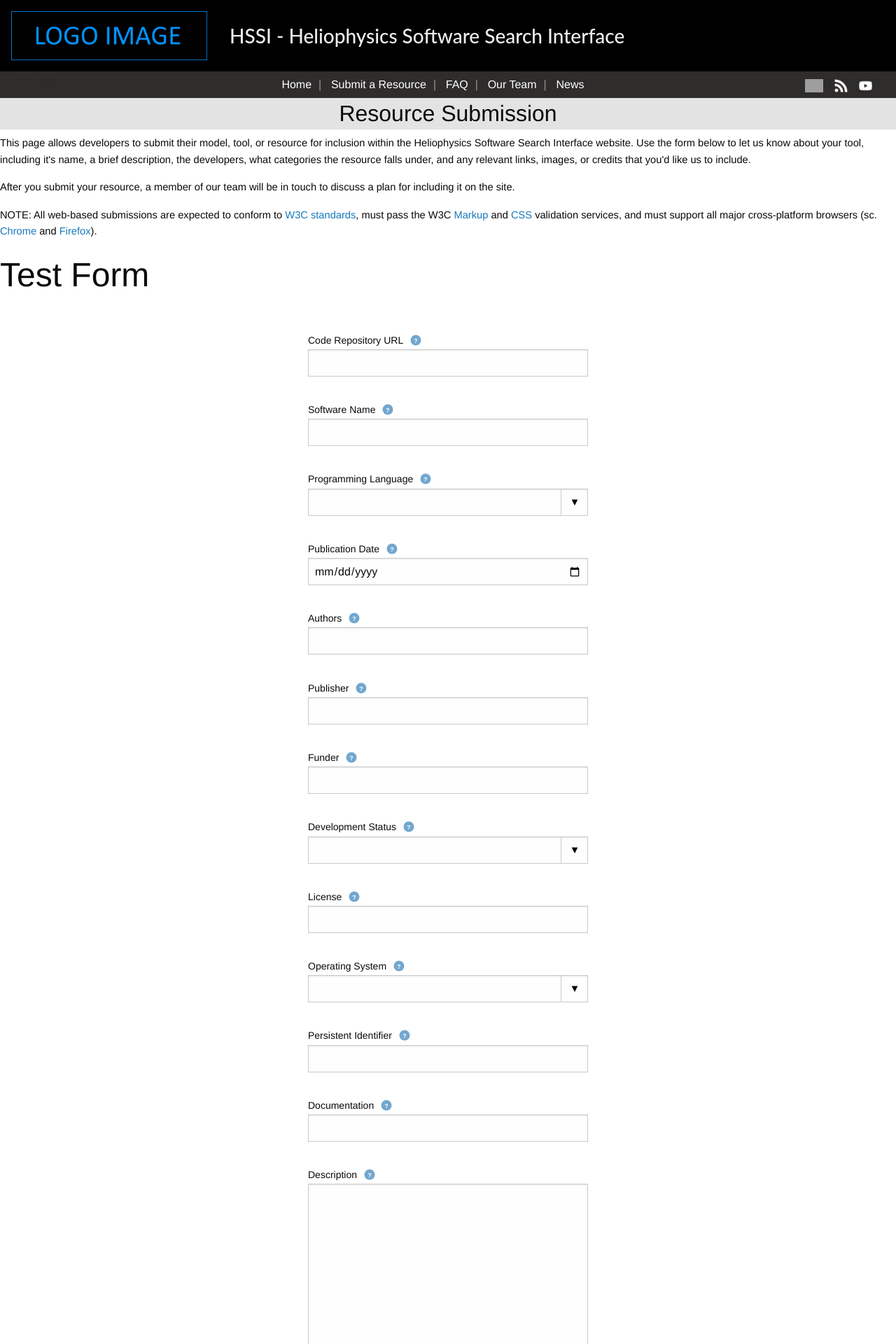
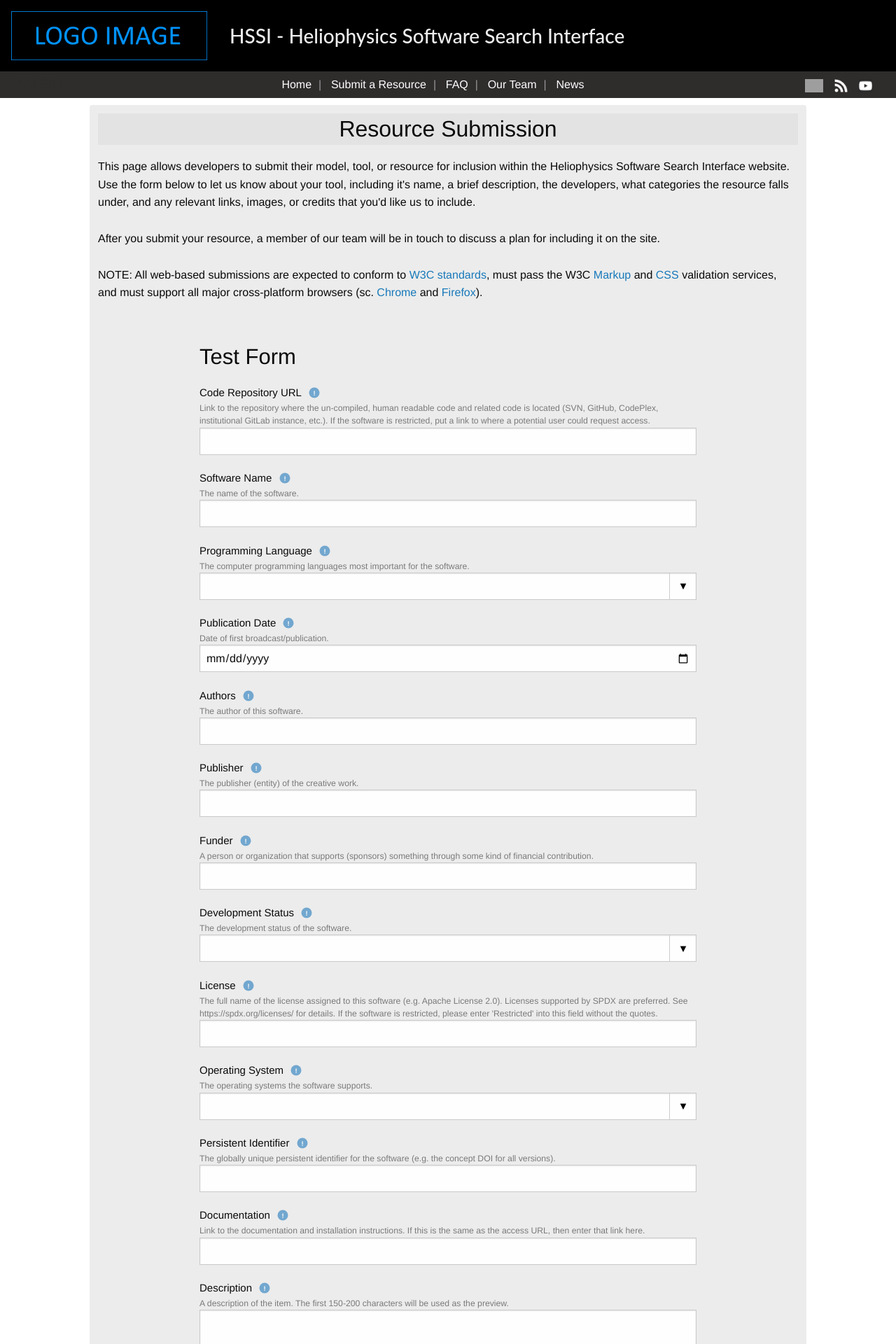
Before and after one commit to Heliophysics-Software-Search-Interface/hssi-website, a Django app: page /submit/ in a window 1280 px wide. Shown: the top 1920 px of the page at 70% size. Run offline with Django 3.2, Linux system fonts and the light colour scheme; data that the repository does not hold is empty; parts of the project's set-up code (start-up, migrations or seed data) failed here and were passed over; some libraries are stand-ins or nearby versions; grey boxes are pictures that could not be loaded.

Commit message:
reapply formatting to form template that was accidentally removed in previous commit

```diff
--- a/django/website/templates/forms/submission_base.html
+++ b/django/website/templates/forms/submission_base.html
@@ -1,19 +1,24 @@
 <style>
   .form-wrapper {
-    display: flex;
     justify-content: center;
-    padding: 2rem;
+    margin: 120px;
+    padding: 25px;
+    margin-top: 0;
+  }
+  @media (max-width: 800px) {
+    .form-wrapper {
+      margin: 0;
+    }
   }
   form {
     display: flex;
     flex-direction: column;
     gap: 1.2rem;
-    width: 400px;
   }
   .tooltip-wrapper {
     position: relative;
     display: inline-block;
-  }
+}
   .tooltip-icon {
     color: white;
     font-size: smaller;
@@ -38,17 +43,23 @@
     padding: 6px 8px;
     border-radius: 4px;
     font-size: 0.9em;
-    white-space: nowrap;
+    white-space: normal;
+    max-width: 500px;
+    width: max-content;
     top: 100%;
     left: 0;
     z-index: 100;
+  }
+  .explanation-text {
+    font-size: smaller;
+    opacity: 50%;
   }
   .tooltip-icon:hover + .tooltip-text {
       display: block;
   }
 </style>
-<p><h1>Test Form</h1></p>
 <div class="form-wrapper">
+  <p><h3>Test Form</h3></p>
   <form method="post">
     {% csrf_token %}
 
@@ -57,12 +68,15 @@
             <label for="{{ field.id_for_label }}" class="custom-label">
                 {{ field.label }}
                 <span class="tooltip-wrapper">
-                  <span class="tooltip-icon">?</span>
+                  <span class="tooltip-icon">!</span>
                   <div class="tooltip-text">
-                    {{ field.help_text|default:"Enter a value for this field." }}
+                    {{ field.field.tt_best_practice|default:"Enter a value for this field." }}
                   </div>
                 </span>
             </label>
+            <div class="explanation-text">
+              {{ field.field.tt_explanation|default:"Enter a value for this field." }}
+            </div>
             {{ field }}
             {% if field.errors %}
                 <div class="error">{{ field.errors }}</div>
--- a/django/website/templates/pages/submit.html
+++ b/django/website/templates/pages/submit.html
@@ -6,18 +6,19 @@
 
 {% block head %}
 
+    <link rel="stylesheet" href="{% static 'css/submissions.css' %}?v=2024-10-15" />
+
     <!--
         We must create our own shared header scripts and css files for new form, since
         none of this works for the new submission form, it was for legacy EMAC form:
 
-	<link rel="stylesheet" href="{% static 'css/submissions.css' %}?v=2024-10-15" />
     <script type="text/javascript" src="{% static 'js/categoryRendering.js' %}?v=2024-10-15"></script>
+    <script type="text/javascript" src="{% static 'js/submissions.js' %}?v=2024-10-15"></script>
     <script type="text/javascript">
         $(document).ready(function() {
             rerenderCategoriesHierarchically('{{ category_hierarchy_json|safe }}', '{{ category_names_by_id_json|safe }}', '{{ selected_category_ids_json|safe }}');
         });
     </script>
-    <script type="text/javascript" src="{% static 'js/submissions.js' %}?v=2024-10-15"></script>
     -->
 
 {% endblock %}
```
